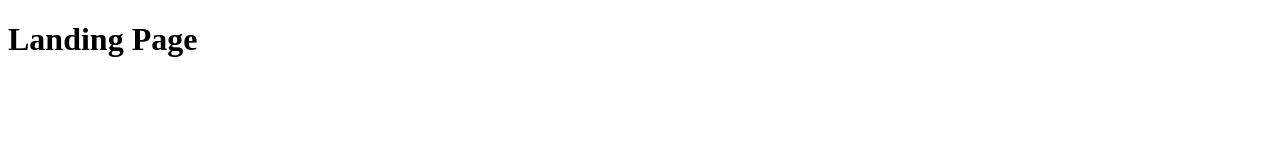
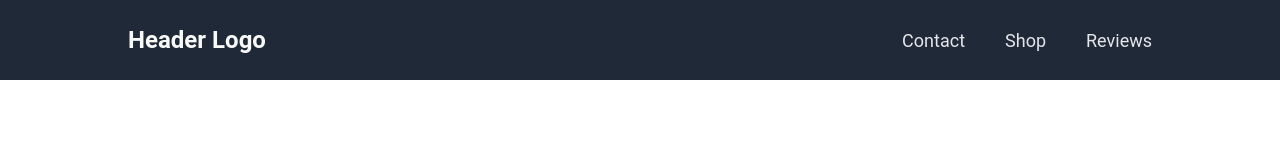
Before and after one commit to x00168408/landing-page, a plain HTML site: page index.html in a window 1280 px wide. Drawn offline with Linux system fonts and the light colour scheme.

Commit message:
added header, logo text and links

```diff
--- a/index.html
+++ b/index.html
@@ -1,12 +1,26 @@
 <!DOCTYPE html>
 <html lang="en">
+
 <head>
     <meta charset="UTF-8">
     <meta name="viewport" content="width=device-width, initial-scale=1.0">
     <title>Landing Page</title>
     <link rel="stylesheet" href="./styles.css">
 </head>
+
 <body>
-    <h1>Landing Page</h1>
+    <div class="block1">
+        <header>
+            <div class="logo">
+                <h1>Header Logo</h1>
+            </div>
+            <div class="nav">
+                <a href="./pages/contact">Contact</a>
+                <a href="./pages/shop">Shop</a>
+                <a href="./pages/reviews">Reviews</a>
+            </div>
+        </header>
+    </div>
 </body>
+
 </html>
--- a/styles.css
+++ b/styles.css
@@ -0,0 +1,41 @@
+
+header {
+    padding: 10px;
+    display: flex;
+    align-items: center;
+    width: 80%;
+    margin-left: auto;
+    margin-right: auto;
+}
+
+header h1 {
+    font-size: 24px;
+    color: #F9FAF8;
+}
+
+body {
+    margin: 0;
+    padding: 0;
+    font-family: 'Roboto';
+}
+
+.logo img {
+    width: 50px;
+    height: auto;
+}
+
+.nav {
+    margin-left: auto;
+    display: flex;
+    gap: 40px;
+}
+
+.nav a {
+    color: #E5E7EB;
+    text-decoration: none;
+    font-size: 18px;
+}
+
+.block1 {
+    background-color: #1F2937;
+}
```
Also changed, not shown: images/burger.png (added).
